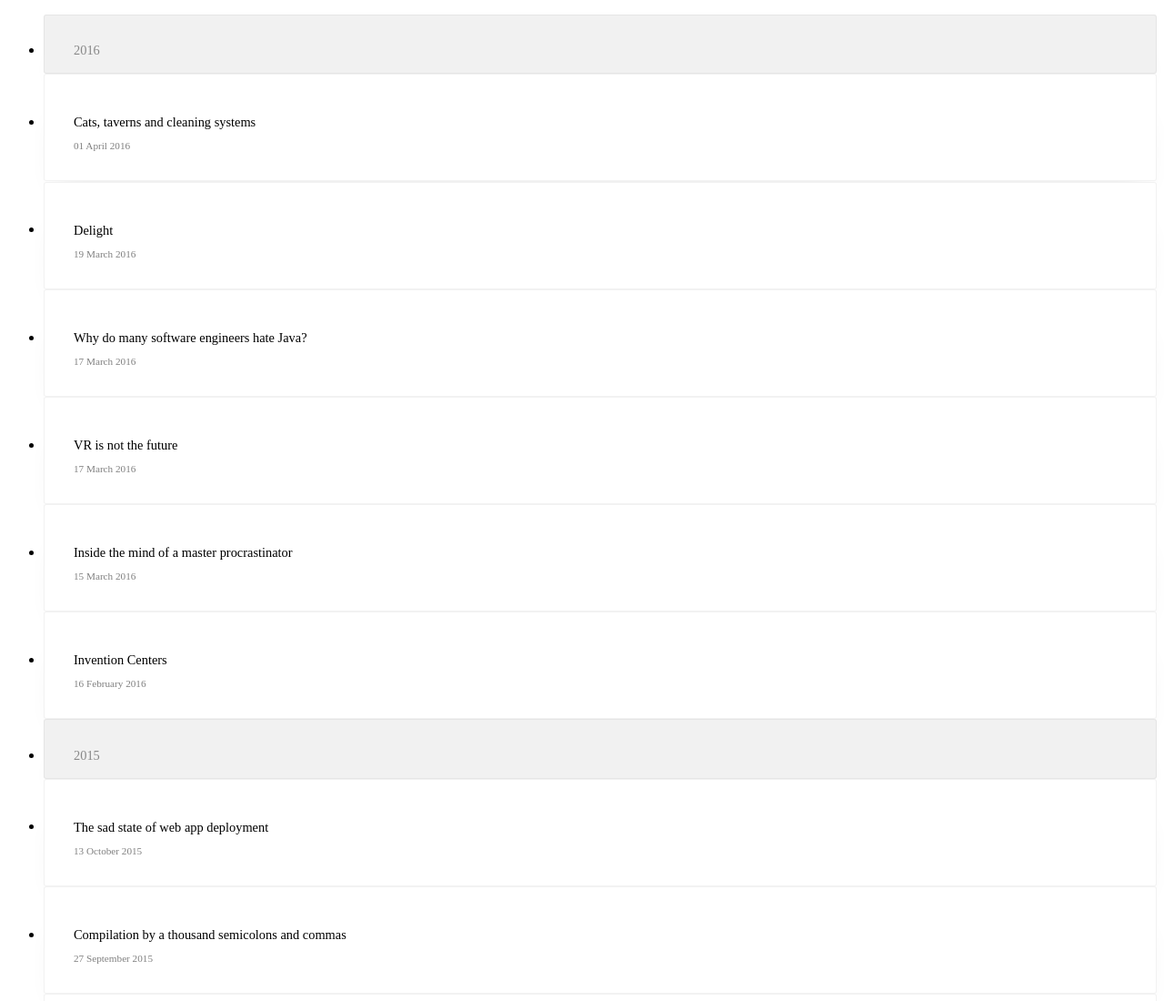
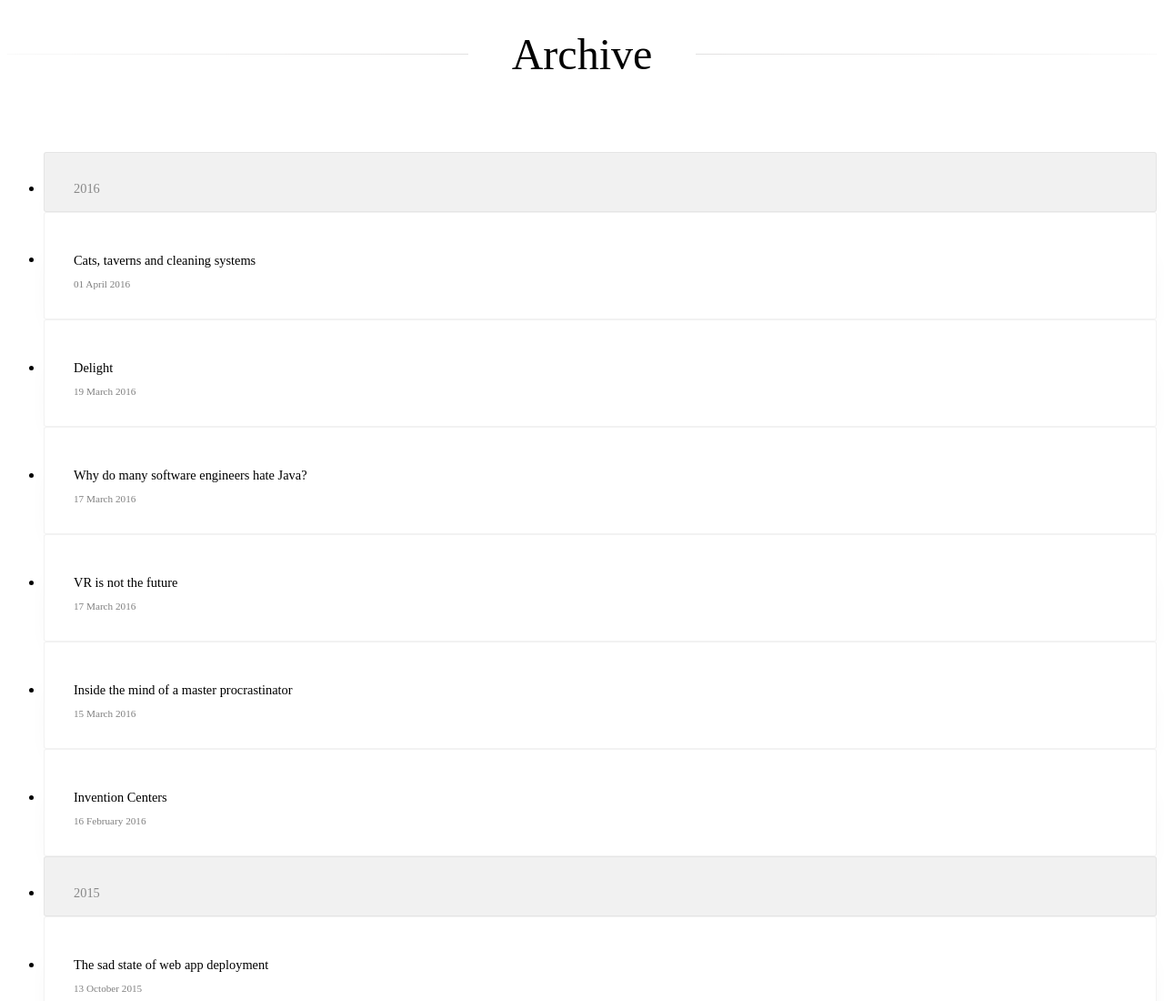
Before and after one commit to solarsailer/matthieuoger.com, a Gatsby site: page /archive in a window 1280 px wide. Shown: the top 1100 px of the page at 91% size. Built offline with nearby package versions, Linux system fonts and the light colour scheme; Gatsby itself is replaced by a stand-in of ours.

Commit message:
Add PageTitle to archive and clean

```diff
--- a/src/pages/archive.js
+++ b/src/pages/archive.js
@@ -1,9 +1,10 @@
-import React from 'react'
+import React, {Fragment} from 'react'
 import styled from 'styled-components'
-import Link from 'gatsby-link'
 
 import PostRecap from '../components/PostRecap'
 import HeaderRow from '../components/HeaderRow'
+
+import PageTitle from '../components/PageTitle'
 
 // -------------------------------------------------------------
 // Functions.
@@ -68,9 +69,10 @@ export default ({data}) => {
   const nodes = data.allMarkdownRemark.edges.map(x => x.node)
 
   return (
-    <div>
+    <Fragment>
+      <PageTitle>Archive</PageTitle>
       <List>{convertAndAddHeaders(nodes)}</List>
-    </div>
+    </Fragment>
   )
 }
 
```
